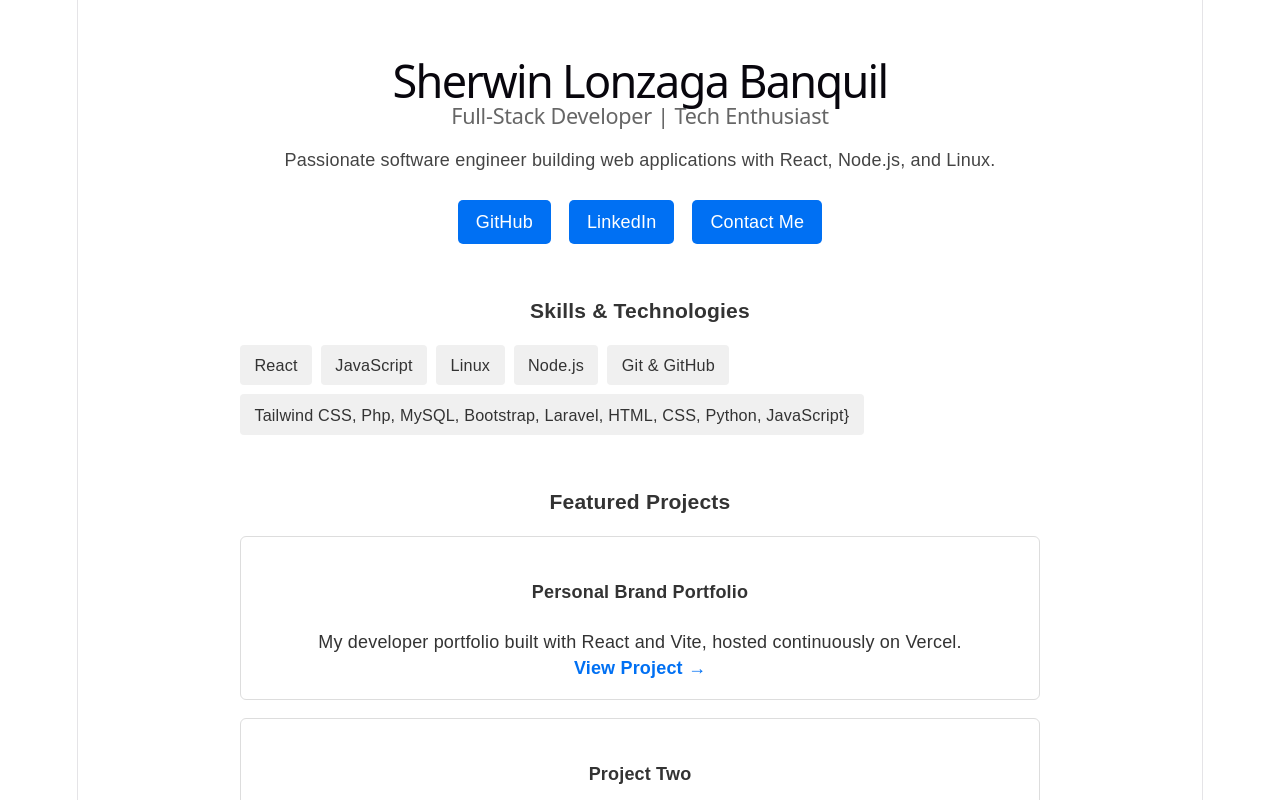
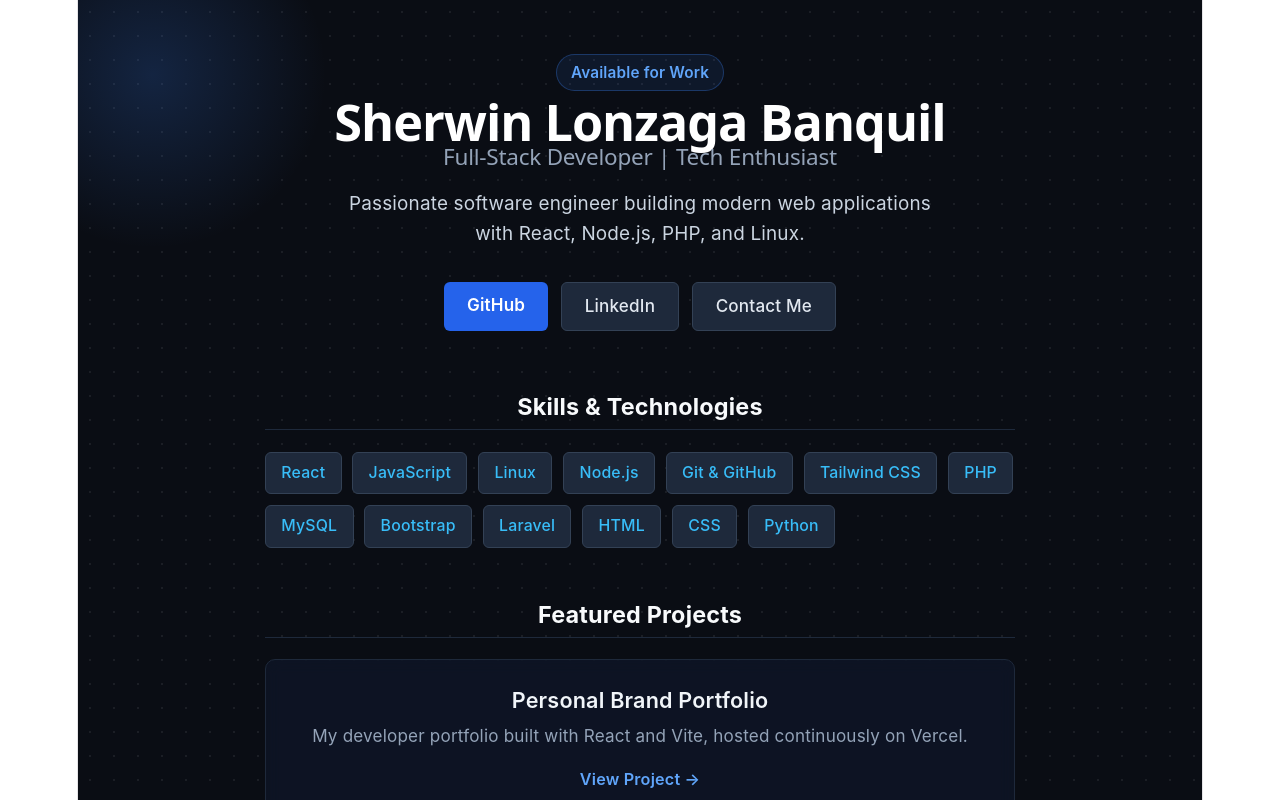
Before and after one commit to lolgamertopre/my-personal-brand, a React (Vite) app: page / in a window 1280 px wide. Shown: the top 800 px of the page. Built offline with nearby package versions, Linux system fonts and the light colour scheme.

Commit message:
adding more color

```diff
--- a/src/App.css
+++ b/src/App.css
@@ -182,3 +182,92 @@
     border-right-color: var(--border);
   }
 }
+/* Smooth transitions for all interactive elements */
+.btn-primary, .btn-secondary, .project-card, .skill-badge, .project-link {
+  transition: all 0.2s ease-in-out;
+  cursor: pointer;
+}
+
+/* Primary Button (GitHub) */
+.btn-primary {
+  padding: 0.6rem 1.25rem;
+  background-color: #2563eb;
+  color: #ffffff;
+  text-decoration: none;
+  border-radius: 6px;
+  font-weight: 600;
+  font-size: 0.95rem;
+}
+.btn-primary:hover {
+  background-color: #1d4ed8;
+  transform: translateY(-2px);
+  box-shadow: 0 6px 15px rgba(37, 99, 235, 0.3);
+}
+.btn-primary:active {
+  transform: translateY(0);
+}
+
+/* Secondary Buttons (LinkedIn, Contact) */
+.btn-secondary {
+  padding: 0.6rem 1.25rem;
+  background-color: #1e293b;
+  color: #e2e8f0;
+  text-decoration: none;
+  border-radius: 6px;
+  font-weight: 500;
+  font-size: 0.95rem;
+  border: 1px solid #334155;
+}
+.btn-secondary:hover {
+  background-color: #334155;
+  transform: translateY(-2px);
+}
+.btn-secondary:active {
+  transform: translateY(0);
+}
+
+/* Skill Badges */
+.skill-badge {
+  background-color: #1e293b;
+  color: #38bdf8;
+  padding: 0.4rem 0.85rem;
+  border-radius: 6px;
+  font-size: 0.88rem;
+  font-weight: 500;
+  border: 1px solid #334155;
+}
+.skill-badge:hover {
+  background-color: #38bdf8;
+  color: #0f172a;
+  border-color: #38bdf8;
+  transform: scale(1.05);
+}
+
+/* Project Cards */
+.project-card {
+  background-color: rgba(15, 23, 42, 0.7);
+  border: 1px solid #1e293b;
+  padding: 1.5rem;
+  border-radius: 10px;
+  backdrop-filter: blur(8px);
+}
+.project-card:hover {
+  transform: translateY(-4px);
+  border-color: #38bdf8;
+  box-shadow: 0 10px 25px rgba(0, 0, 0, 0.4);
+  background-color: rgba(30, 41, 59, 0.9);
+}
+
+/* Links inside projects */
+.project-link {
+  color: #60a5fa;
+  text-decoration: none;
+  font-weight: 600;
+  font-size: 0.9rem;
+  display: inline-block;
+  margin-top: 0.5rem;
+}
+.project-link:hover {
+  color: #93c5fd;
+  text-decoration: underline;
+}
--- a/src/App.jsx
+++ b/src/App.jsx
@@ -1,12 +1,14 @@
 import React from 'react';
-import './App.css';
 
 function App() {
   const profile = {
     name: "Sherwin Lonzaga Banquil",
     title: "Full-Stack Developer | Tech Enthusiast",
-    bio: "Passionate software engineer building web applications with React, Node.js, and Linux.",
-    skills: ["React", "JavaScript", "Linux", "Node.js", "Git & GitHub", "Tailwind CSS, Php, MySQL, Bootstrap, Laravel, HTML, CSS, Python, JavaScript} "],
+    bio: "Passionate software engineer building modern web applications with React, Node.js, PHP, and Linux.",
+    skills: [
+      "React", "JavaScript", "Linux", "Node.js", "Git & GitHub",
+      "Tailwind CSS", "PHP", "MySQL", "Bootstrap", "Laravel", "HTML", "CSS", "Python"
+    ],
     projects: [
       {
         title: "Personal Brand Portfolio",
@@ -21,28 +23,35 @@ function App() {
     ],
     socials: {
       github: "https://github.com/lolgamertopre",
-      linkedin: "https://www.linkedin.com/in/sherwin-banquil-9126673b8/?trk=public-profile-join-page",
-      email: "Kasherwinbanquil@gmail.com"
+      linkedin: "https://linkedin.com/in/your-profile",
+      email: "mailto:your.email@example.com"
     }
   };
 
   return (
+    <div style={styles.backgroundWrapper}>
+      {/* Visual Ambient Glows */}
+      <div style={styles.glowTopLeft}></div>
+      <div style={styles.glowBottomRight}></div>
+
       <div style={styles.container}>
-      {/* Hero Section */}
+        {/* Hero Header */}
         <header style={styles.header}>
+          <div style={styles.badge}>Available for Work</div>
           <h1 style={styles.name}>{profile.name}</h1>
           <h2 style={styles.title}>{profile.title}</h2>
           <p style={styles.bio}>{profile.bio}</p>
+
           <div style={styles.socialLinks}>
-          <a href={profile.socials.github} target="_blank" rel="noreferrer" style={styles.button}>GitHub</a>
-          <a href={profile.socials.linkedin} target="_blank" rel="noreferrer" style={styles.button}>LinkedIn</a>
-          <a href={profile.socials.email} style={styles.button}>Contact Me</a>
+            <a href={profile.socials.github} target="_blank" rel="noreferrer" style={styles.primaryButton}>GitHub</a>
+            <a href={profile.socials.linkedin} target="_blank" rel="noreferrer" style={styles.secondaryButton}>LinkedIn</a>
+            <a href={profile.socials.email} style={styles.secondaryButton}>Contact Me</a>
           </div>
         </header>
 
         {/* Skills Section */}
         <section style={styles.section}>
-        <h3>Skills & Technologies</h3>
+          <h3 style={styles.sectionTitle}>Skills & Technologies</h3>
           <div style={styles.skillsGrid}>
             {profile.skills.map((skill, index) => (
               <span key={index} style={styles.skillBadge}>{skill}</span>
@@ -52,36 +61,118 @@ function App() {
 
         {/* Projects Section */}
         <section style={styles.section}>
-        <h3>Featured Projects</h3>
+          <h3 style={styles.sectionTitle}>Featured Projects</h3>
           <div style={styles.projectList}>
             {profile.projects.map((proj, index) => (
               <div key={index} style={styles.projectCard}>
-              <h4>{proj.title}</h4>
-              <p>{proj.description}</p>
-              <a href={proj.link} target="_blank" rel="noreferrer" style={styles.link}>View Project →</a>
+                <h4 style={styles.projectTitle}>{proj.title}</h4>
+                <p style={styles.projectDescription}>{proj.description}</p>
+                <a href={proj.link} target="_blank" rel="noreferrer" style={styles.projectLink}>View Project →</a>
               </div>
             ))}
           </div>
         </section>
       </div>
+    </div>
   );
 }
 
-// Basic inline styling to get you started quickly
+// Formal Modern Tech Styling
 const styles = {
-  container: { maxWidth: '800px', margin: '0 auto', padding: '2rem', fontFamily: 'sans-serif', color: '#333' },
-  header: { textAlign: 'center', marginBottom: '3rem' },
-  name: { fontSize: '2.5rem', marginBottom: '0.5rem' },
-  title: { fontSize: '1.2rem', color: '#666', fontWeight: 'normal' },
-  bio: { fontSize: '1rem', color: '#444', margin: '1rem 0 1.5rem 0' },
-  socialLinks: { display: 'flex', justifyContent: 'center', gap: '1rem' },
-  button: { padding: '0.5rem 1rem', background: '#0070f3', color: '#fff', textDecoration: 'none', borderRadius: '5px' },
+  backgroundWrapper: {
+    minHeight: '100vh',
+    backgroundColor: '#0a0d14',
+    // Subtle technical grid pattern background
+    backgroundImage: `radial-gradient(rgba(255, 255, 255, 0.07) 1px, transparent 1px)`,
+    backgroundSize: '24px 24px',
+    color: '#e2e8f0',
+    fontFamily: '-apple-system, BlinkMacSystemFont, "Segoe UI", Roboto, sans-serif',
+    position: 'relative',
+    overflow: 'hidden',
+    padding: '3rem 1rem'
+  },
+  glowTopLeft: {
+    position: 'absolute',
+    top: '-100px',
+    left: '-100px',
+    width: '350px',
+    height: '350px',
+    background: 'radial-gradient(circle, rgba(59,130,246,0.2) 0%, rgba(0,0,0,0) 70%)',
+    pointerEvents: 'none'
+  },
+  glowBottomRight: {
+    position: 'absolute',
+    bottom: '-100px',
+    right: '-100px',
+    width: '400px',
+    height: '400px',
+    background: 'radial-gradient(circle, rgba(147,51,234,0.15) 0%, rgba(0,0,0,0) 70%)',
+    pointerEvents: 'none'
+  },
+  container: {
+    maxWidth: '750px',
+    margin: '0 auto',
+    position: 'relative',
+    zIndex: 1
+  },
+  badge: {
+    display: 'inline-block',
+    padding: '0.25rem 0.75rem',
+    borderRadius: '9999px',
+    backgroundColor: 'rgba(59, 130, 246, 0.1)',
+    color: '#60a5fa',
+    fontSize: '0.85rem',
+    fontWeight: '600',
+    border: '1px solid rgba(59, 130, 246, 0.3)',
+    marginBottom: '1rem'
+  },
+  header: { textAlign: 'center', marginBottom: '3.5rem' },
+  name: { fontSize: '2.8rem', fontWeight: '800', color: '#ffffff', letterSpacing: '-0.02em', margin: '0 0 0.5rem 0' },
+  title: { fontSize: '1.25rem', color: '#94a3b8', fontWeight: '400', margin: '0 0 1rem 0' },
+  bio: { fontSize: '1.05rem', color: '#cbd5e1', lineHeight: '1.6', maxWidth: '600px', margin: '0 auto 1.8rem auto' },
+  socialLinks: { display: 'flex', justifyContent: 'center', gap: '0.75rem', flexWrap: 'wrap' },
+  primaryButton: {
+    padding: '0.6rem 1.25rem',
+    backgroundColor: '#2563eb',
+    color: '#ffffff',
+    textDecoration: 'none',
+    borderRadius: '6px',
+    fontWeight: '600',
+    fontSize: '0.95rem'
+  },
+  secondaryButton: {
+    padding: '0.6rem 1.25rem',
+    backgroundColor: '#1e293b',
+    color: '#e2e8f0',
+    textDecoration: 'none',
+    borderRadius: '6px',
+    fontWeight: '500',
+    fontSize: '0.95rem',
+    border: '1px solid #334155'
+  },
   section: { marginBottom: '3rem' },
-  skillsGrid: { display: 'flex', flexWrap: 'wrap', gap: '0.5rem' },
-  skillBadge: { background: '#f0f0f0', padding: '0.4rem 0.8rem', borderRadius: '4px', fontSize: '0.9rem' },
-  projectList: { display: 'grid', gap: '1rem' },
-  projectCard: { border: '1px solid #ddd', padding: '1rem', borderRadius: '6px' },
-  link: { color: '#0070f3', textDecoration: 'none', fontWeight: 'bold' }
+  sectionTitle: { fontSize: '1.3rem', color: '#f8fafc', marginBottom: '1.2rem', fontWeight: '700', borderBottom: '1px solid #1e293b', paddingBottom: '0.5rem' },
+  skillsGrid: { display: 'flex', flexWrap: 'wrap', gap: '0.6rem' },
+  skillBadge: {
+    backgroundColor: '#1e293b',
+    color: '#38bdf8',
+    padding: '0.4rem 0.85rem',
+    borderRadius: '6px',
+    fontSize: '0.88rem',
+    fontWeight: '500',
+    border: '1px solid #334155'
+  },
+  projectList: { display: 'flex', flexDirection: 'column', gap: '1.25rem' },
+  projectCard: {
+    backgroundColor: 'rgba(15, 23, 42, 0.7)',
+    border: '1px solid #1e293b',
+    padding: '1.5rem',
+    borderRadius: '10px',
+    backdropFilter: 'blur(8px)'
+  },
+  projectTitle: { fontSize: '1.2rem', color: '#f1f5f9', margin: '0 0 0.5rem 0', fontWeight: '600' },
+  projectDescription: { fontSize: '0.95rem', color: '#94a3b8', margin: '0 0 1rem 0', lineHeight: '1.5' },
+  projectLink: { color: '#60a5fa', textDecoration: 'none', fontWeight: '600', fontSize: '0.9rem' }
 };
 
 export default App;
```
Lines whose indentation alone changed are shown as unchanged.
